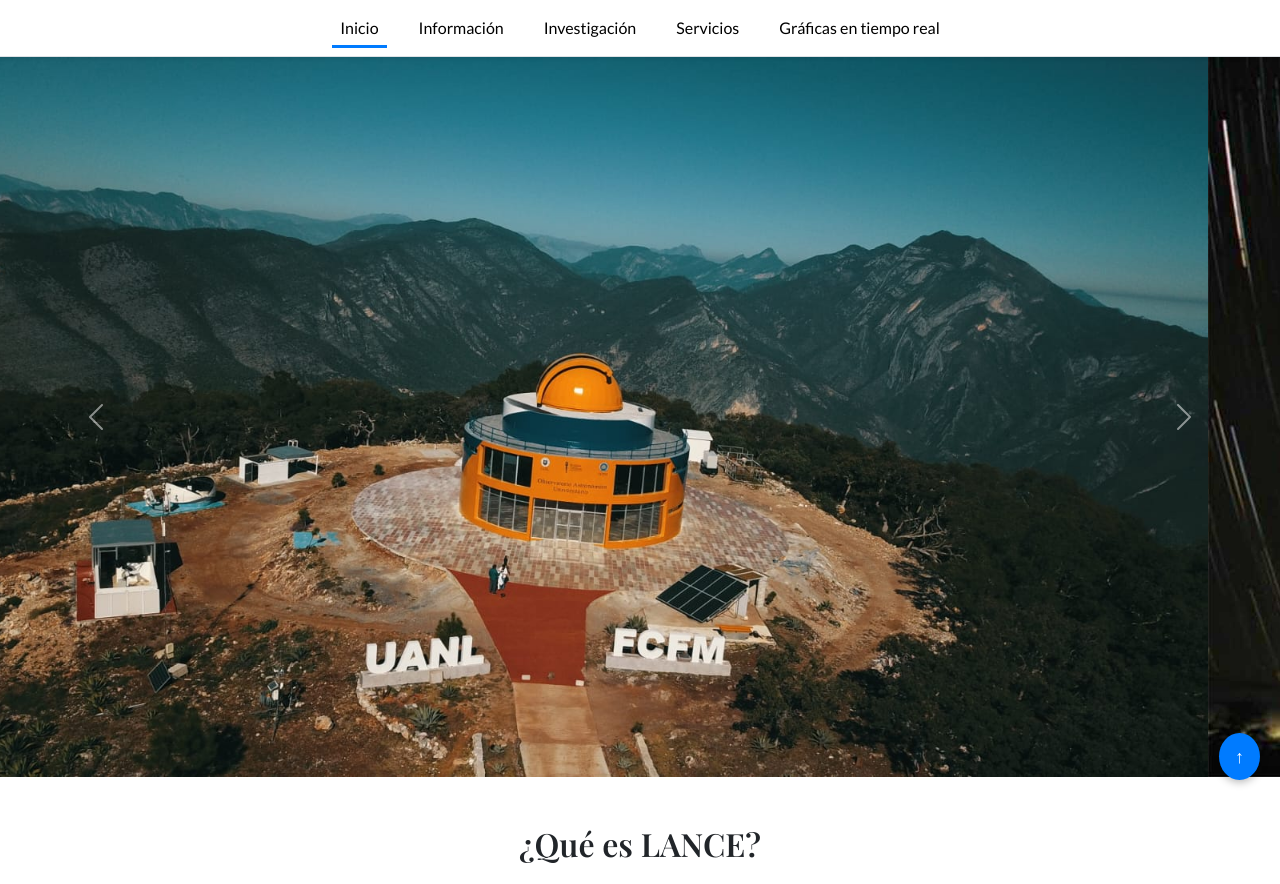
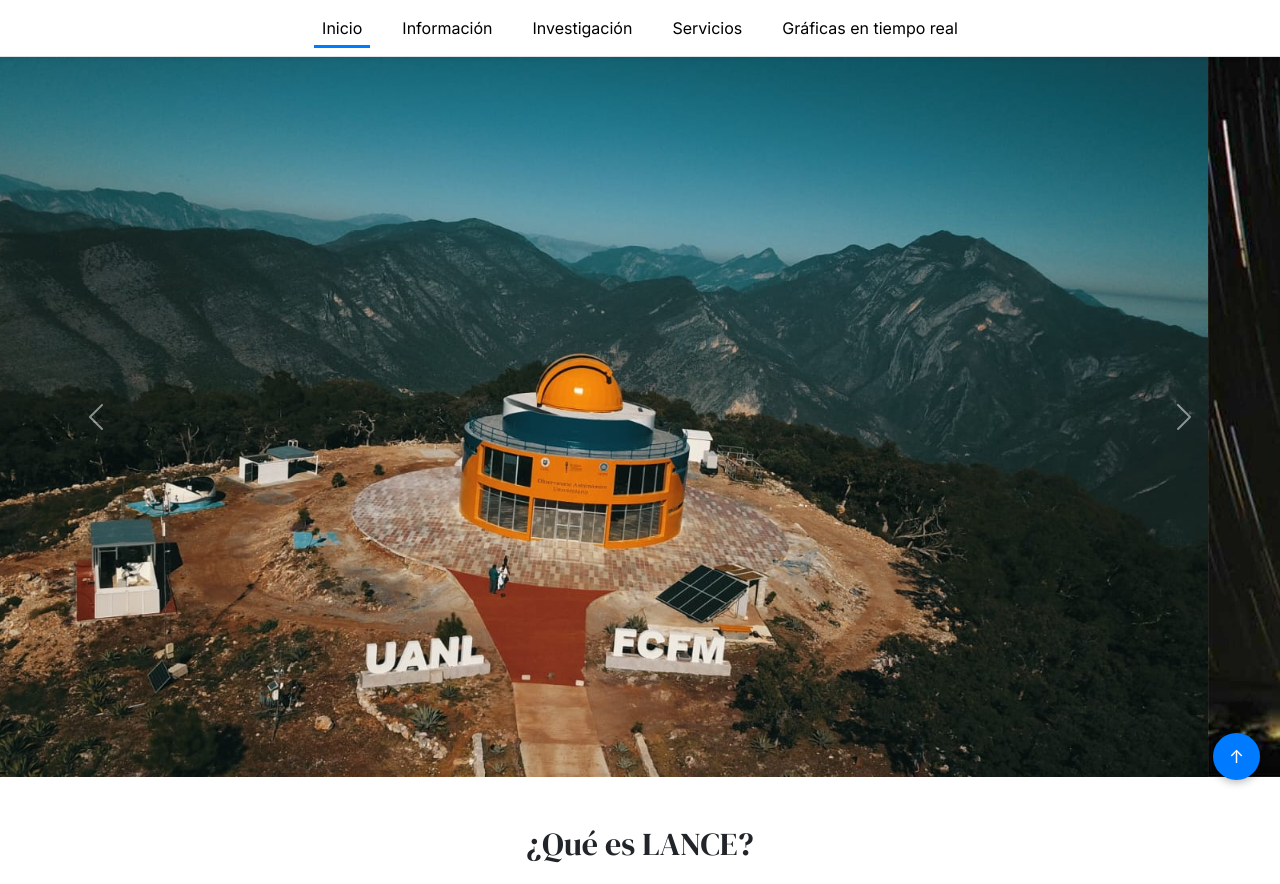
Before and after one commit to Flancito207/LANCE-uanl, a plain HTML site: page index.html in a window 1280 px wide. Shown: the top 884 px of the page. Drawn offline with nearby package versions, Linux system fonts and the light colour scheme.

Commit message:
Estética

```diff
--- a/css/styles.css
+++ b/css/styles.css
@@ -1,10 +1,11 @@
 h1, h2, h3 {
-  font-family: 'Playfair Display', serif;
+  font-family: 'DM Serif Display', serif;
 }
 
-body, p, a {
-  font-family: 'Lato', sans-serif;
+body {
+  font-family: 'Inter', sans-serif;
 }
+
 .nav-custom {
   position: relative;
   color: #000;
--- a/index.html
+++ b/index.html
@@ -6,7 +6,7 @@
   <title>LANCE - UANL</title>
   <link href="https://cdn.jsdelivr.net/npm/bootstrap@5.3.3/dist/css/bootstrap.min.css" rel="stylesheet" />
   <link rel="stylesheet" href="css/styles.css" />
-  <link href="https://fonts.googleapis.com/css2?family=Playfair+Display:wght@600&family=Lato:wght@400;700&display=swap" rel="stylesheet">
+  <link href="https://fonts.googleapis.com/css2?family=DM+Serif+Display&family=Inter:wght@400;600&display=swap" rel="stylesheet">
 </head>
 <body id="inicio">
 
```
